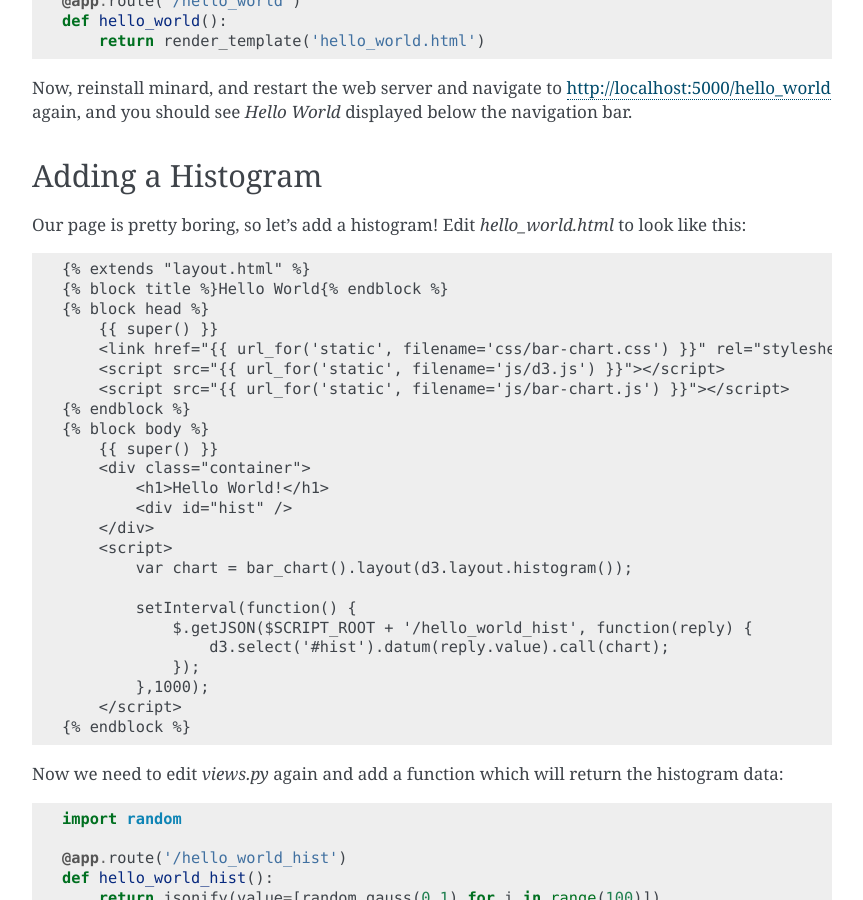
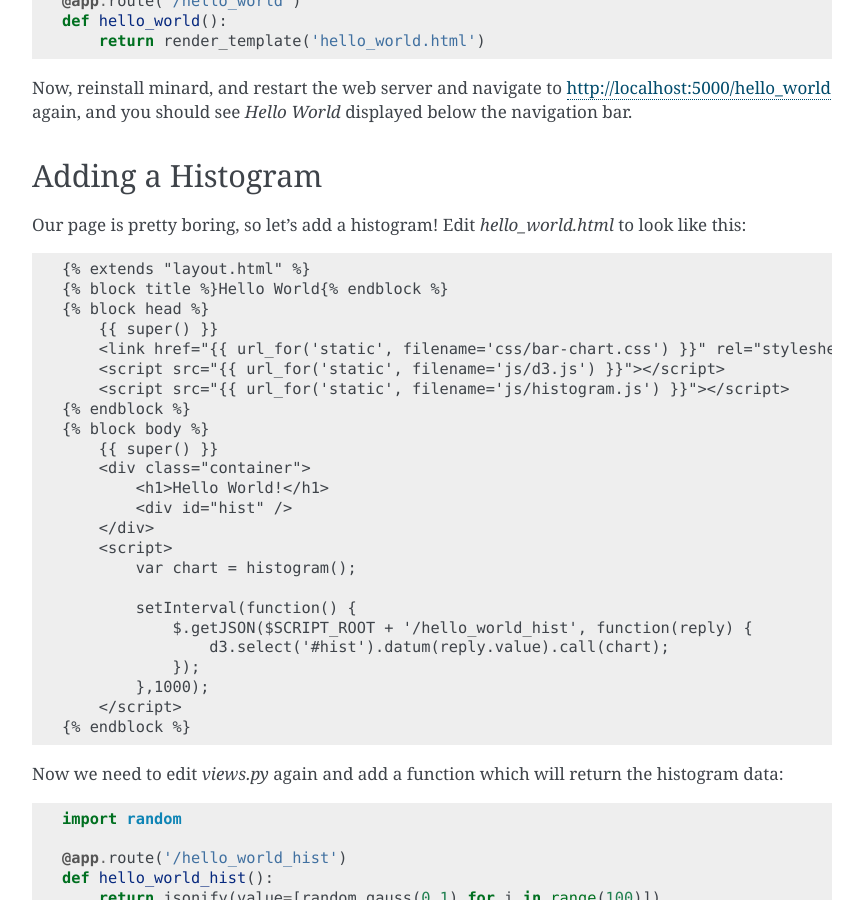
Before and after one commit to tlatorre-uchicago/minard, a Sphinx documentation site: the page built from doc/quickstart.rst, in a window 1280 px wide and 900 px high, scrolled down 989 px. Shown: the whole window, without its empty margins (168-1031 px from the left). Built offline with Sphinx 7.4.7, drawn with Linux system fonts in a browser that asks for light colours.

Commit message:
update quickstart

```diff
--- a/doc/quickstart.rst
+++ b/doc/quickstart.rst
@@ -57,7 +57,7 @@ Our page is pretty boring, so let's add a histogram! Edit `hello_world.html` to
         {{ super() }}
         <link href="{{ url_for('static', filename='css/bar-chart.css') }}" rel="stylesheet">
         <script src="{{ url_for('static', filename='js/d3.js') }}"></script>
-        <script src="{{ url_for('static', filename='js/bar-chart.js') }}"></script>
+        <script src="{{ url_for('static', filename='js/histogram.js') }}"></script>
     {% endblock %}
     {% block body %}
         {{ super() }}
@@ -66,7 +66,7 @@ Our page is pretty boring, so let's add a histogram! Edit `hello_world.html` to
             <div id="hist" />
         </div>
         <script>
-            var chart = bar_chart().layout(d3.layout.histogram());
+            var chart = histogram();
 
             setInterval(function() {
                 $.getJSON($SCRIPT_ROOT + '/hello_world_hist', function(reply) {
```
